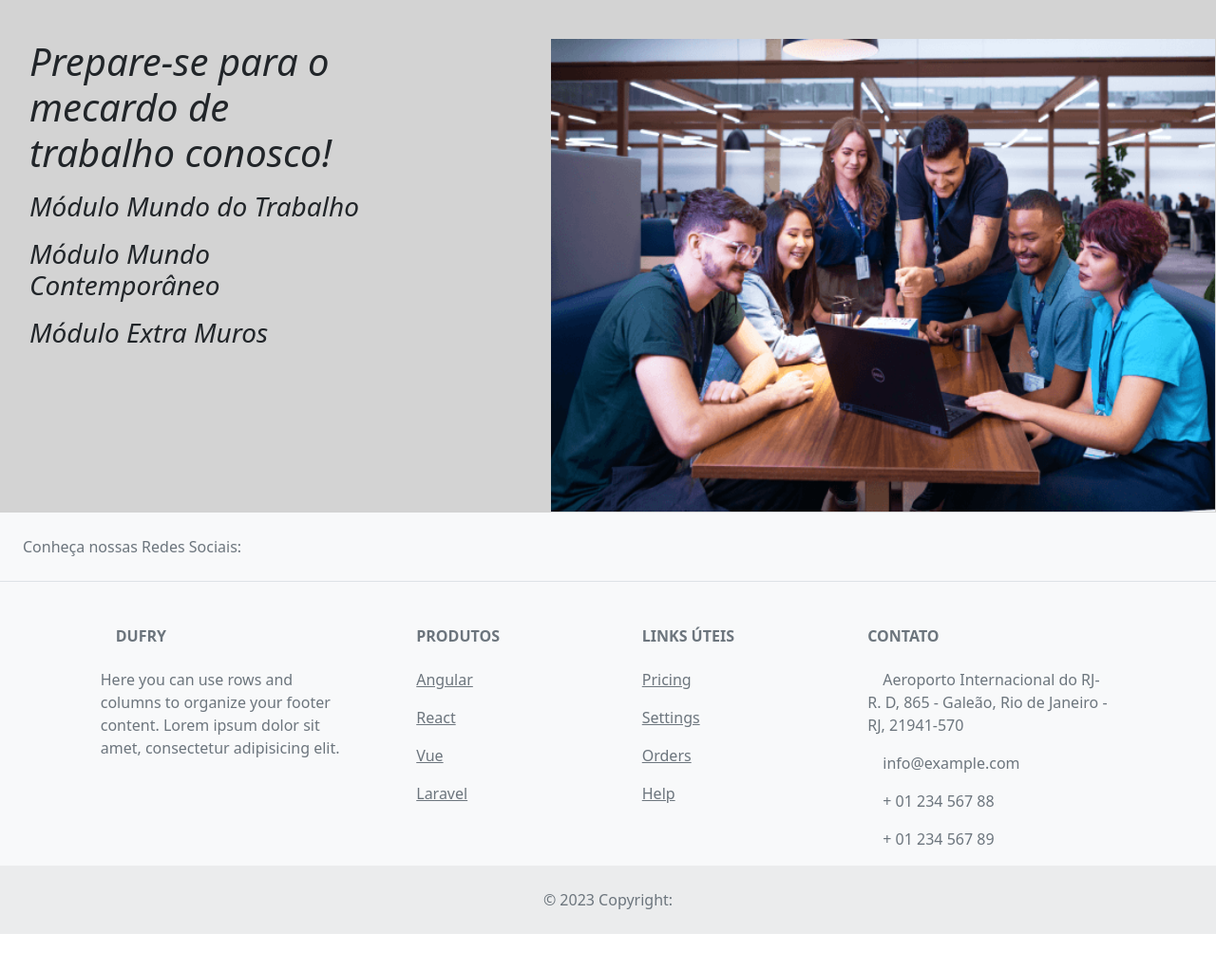
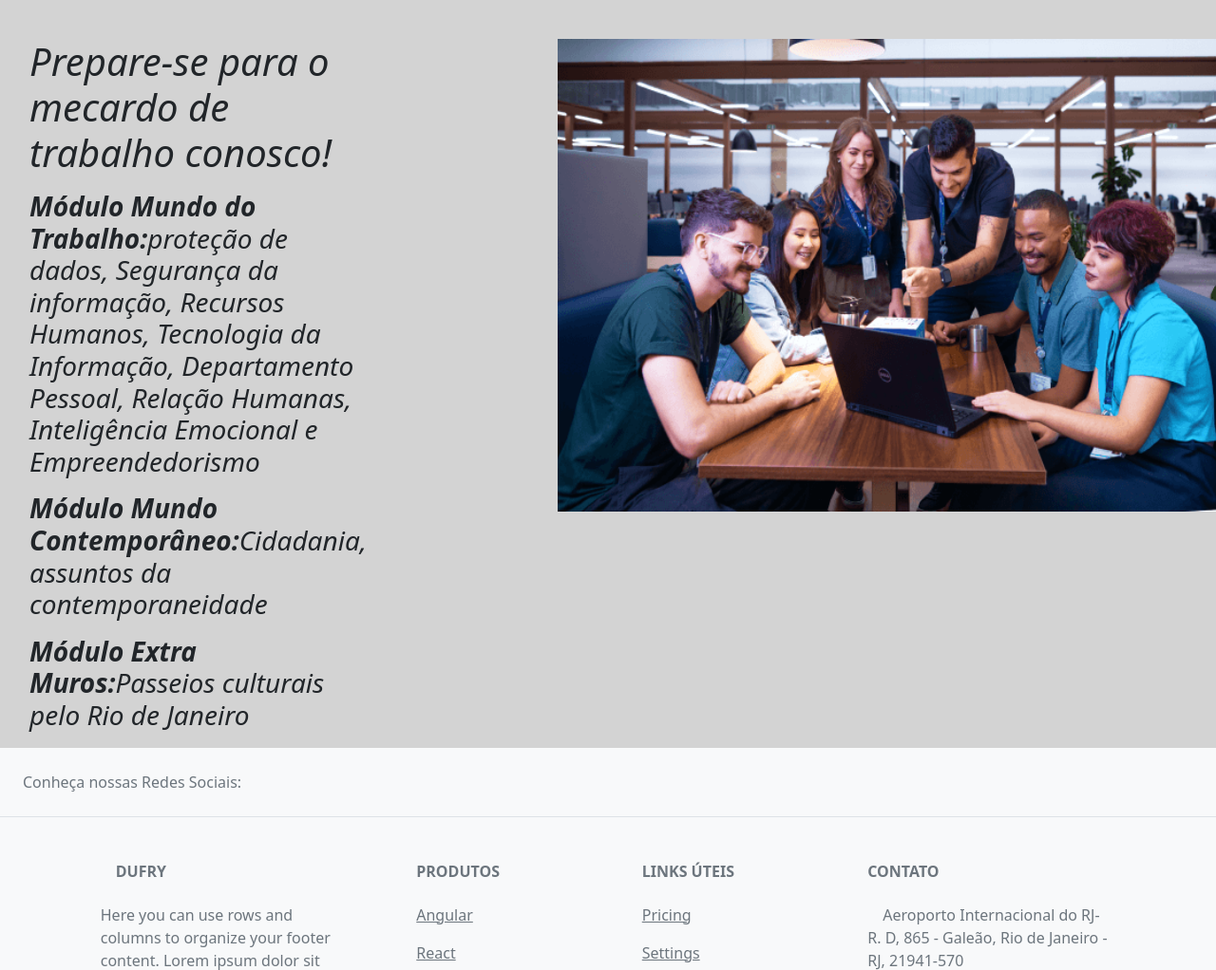
Before and after one commit to luissoaresx7/cta-portal-candidato, a Flask app: page / in a window 1280 px wide. Shown: the part 120-1142 px from the top of the page at 95% size. Before the commit the page ends 1104 px from the top, so only its background shows below. Run offline with Flask 3, Linux system fonts and the light colour scheme.

Commit message:
atualizando templates e css

```diff
--- a/static/css/index.css
+++ b/static/css/index.css
@@ -14,7 +14,6 @@ body{
     margin-left: 30px;
 }
 
-h3 {
-    font-weight:bold;
+b {
     color:#e00014;
 }
--- a/static/css/main.css
+++ b/static/css/main.css
@@ -39,6 +39,7 @@ body{
 .nav-link{
     color: #000000
     transform: scale(1);
+     font-weight:300%;
 
 }
 
--- a/templates/index.html
+++ b/templates/index.html
@@ -6,14 +6,18 @@
 <body>
 <main>
   <div id="chamada">
-    <h1>Prepare-se para o mecardo de trabalho conosco!</h1>
+    <h1>Prepare-se para o mecardo de trabalho conosco!<p></h1>
     <p>
-    <h3>Módulo Mundo do Trabalho
+    <h3><b>Módulo Mundo do Trabalho:</b>proteção de
+dados, Segurança da informação, Recursos
+Humanos, Tecnologia da Informação,
+Departamento Pessoal, Relação Humanas,
+Inteligência Emocional e Empreendedorismo
     <p>
     <p>
-    Módulo Mundo Contemporâneo
+    <b>Módulo Mundo Contemporâneo:</b>Cidadania, assuntos da contemporaneidade
     <p>
-    Módulo Extra Muros</h3>
+    <b>Módulo Extra Muros:</b>Passeios culturais pelo Rio de Janeiro</h3>
   </div>
 
   <article>
```
